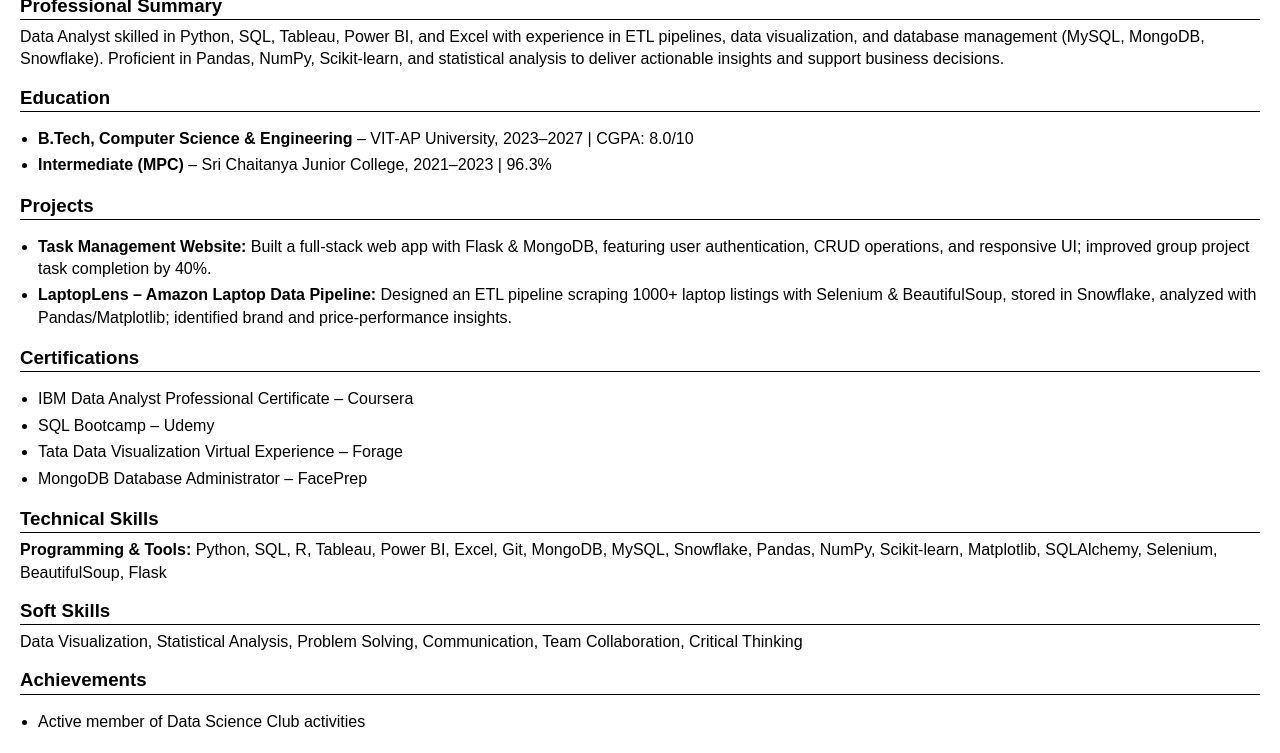
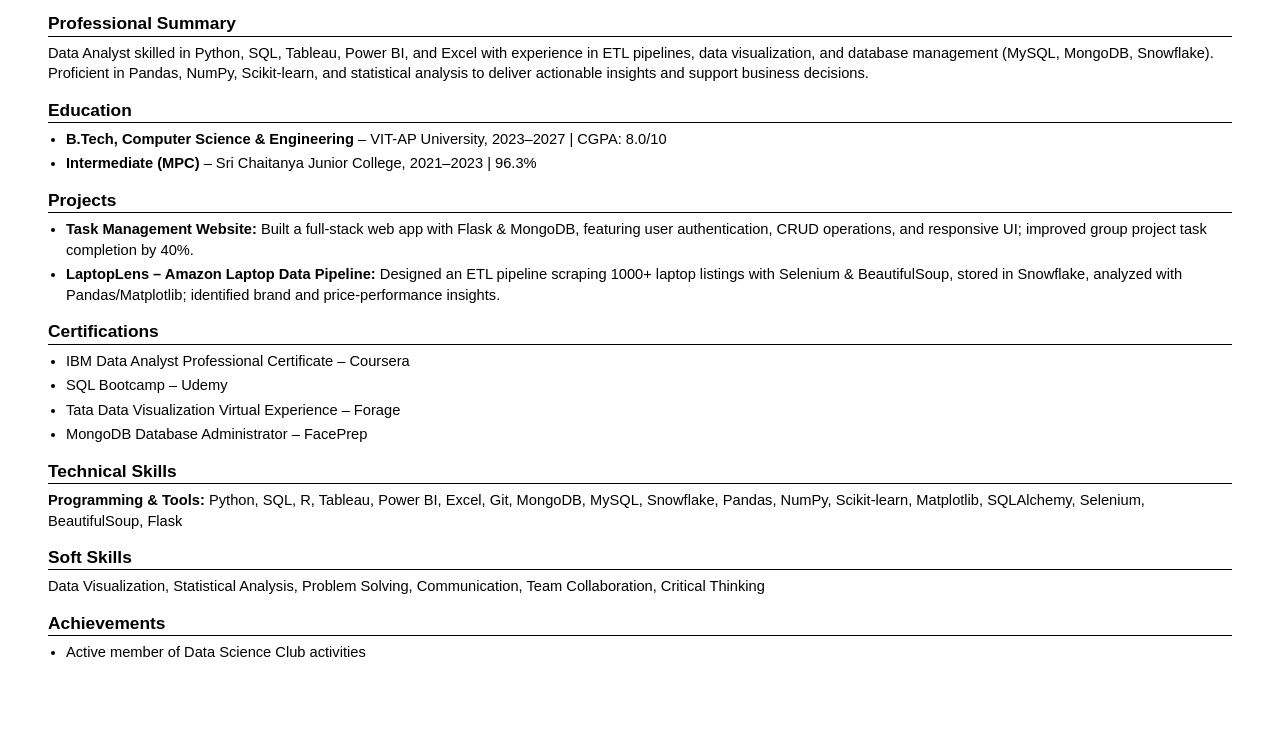
Before and after one commit to skarshad1928/Portfolio23BCE9489.github.io, a plain HTML site: page index.html in a window 1280 px wide. Shown: the part 105-858 px from the top of the page. After the commit the page ends 816 px from the top, so only its background shows below. Drawn offline with Linux system fonts and the light colour scheme.

Commit message:
Update index.html

```diff
--- a/index.html
+++ b/index.html
@@ -2,31 +2,37 @@
 <html lang="en">
 <head>
   <meta charset="UTF-8" />
-  <title>SK Arshad - Data Analyst Resume</title>
+  <title>SK Arshad - Resume</title>
   <style>
     body {
       font-family: Arial, sans-serif;
-      font-size: 12pt;
+      font-size: 11pt;
       line-height: 1.4;
+      margin: 0.5in;
       color: #000;
-      margin: 20px;
-      background: #fff;
     }
     h1 {
-      font-size: 20pt;
+      font-size: 16pt;
       margin-bottom: 4px;
     }
     h2 {
-      font-size: 14pt;
+      font-size: 13pt;
       border-bottom: 1px solid #000;
       margin-top: 14px;
       margin-bottom: 6px;
+      page-break-after: avoid;
     }
     p, li {
       margin: 4px 0;
     }
     ul {
       padding-left: 18px;
+      margin-top: 4px;
+      margin-bottom: 8px;
+    }
+    .section {
+      page-break-inside: avoid;
+      margin-bottom: 10px;
     }
   </style>
 </head>
@@ -36,21 +42,28 @@
   <strong>LinkedIn:</strong> linkedin.com/in/shaik-arshad |
   <strong>GitHub:</strong> github.com/skarshad1928</p>
 
+  <div class="section">
     <h2>Professional Summary</h2>
     <p>Data Analyst skilled in Python, SQL, Tableau, Power BI, and Excel with experience in ETL pipelines, data visualization, and database management (MySQL, MongoDB, Snowflake). Proficient in Pandas, NumPy, Scikit-learn, and statistical analysis to deliver actionable insights and support business decisions.</p>
+  </div>
 
+  <div class="section">
     <h2>Education</h2>
     <ul>
       <li><strong>B.Tech, Computer Science & Engineering</strong> – VIT-AP University, 2023–2027 | CGPA: 8.0/10</li>
       <li><strong>Intermediate (MPC)</strong> – Sri Chaitanya Junior College, 2021–2023 | 96.3%</li>
     </ul>
+  </div>
 
+  <div class="section">
     <h2>Projects</h2>
     <ul>
       <li><strong>Task Management Website:</strong> Built a full-stack web app with Flask & MongoDB, featuring user authentication, CRUD operations, and responsive UI; improved group project task completion by 40%.</li>
       <li><strong>LaptopLens – Amazon Laptop Data Pipeline:</strong> Designed an ETL pipeline scraping 1000+ laptop listings with Selenium & BeautifulSoup, stored in Snowflake, analyzed with Pandas/Matplotlib; identified brand and price-performance insights.</li>
     </ul>
+  </div>
 
+  <div class="section">
     <h2>Certifications</h2>
     <ul>
       <li>IBM Data Analyst Professional Certificate – Coursera</li>
@@ -58,16 +71,23 @@
       <li>Tata Data Visualization Virtual Experience – Forage</li>
       <li>MongoDB Database Administrator – FacePrep</li>
     </ul>
+  </div>
 
+  <div class="section">
     <h2>Technical Skills</h2>
     <p><strong>Programming & Tools:</strong> Python, SQL, R, Tableau, Power BI, Excel, Git, MongoDB, MySQL, Snowflake, Pandas, NumPy, Scikit-learn, Matplotlib, SQLAlchemy, Selenium, BeautifulSoup, Flask</p>
+  </div>
 
+  <div class="section">
     <h2>Soft Skills</h2>
     <p>Data Visualization, Statistical Analysis, Problem Solving, Communication, Team Collaboration, Critical Thinking</p>
+  </div>
 
+  <div class="section">
     <h2>Achievements</h2>
     <ul>
       <li>Active member of Data Science Club activities</li>
     </ul>
+  </div>
 </body>
 </html>
```
Lines whose indentation alone changed are shown as unchanged.
